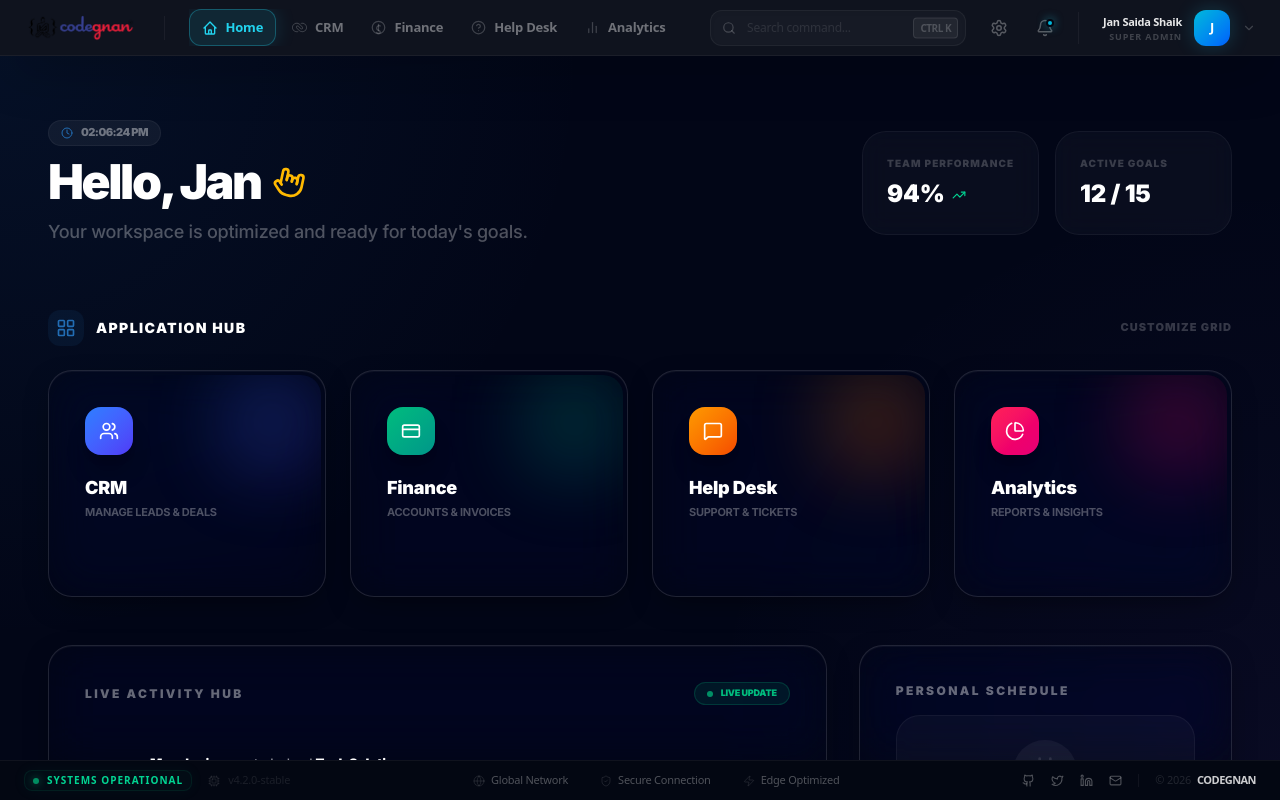
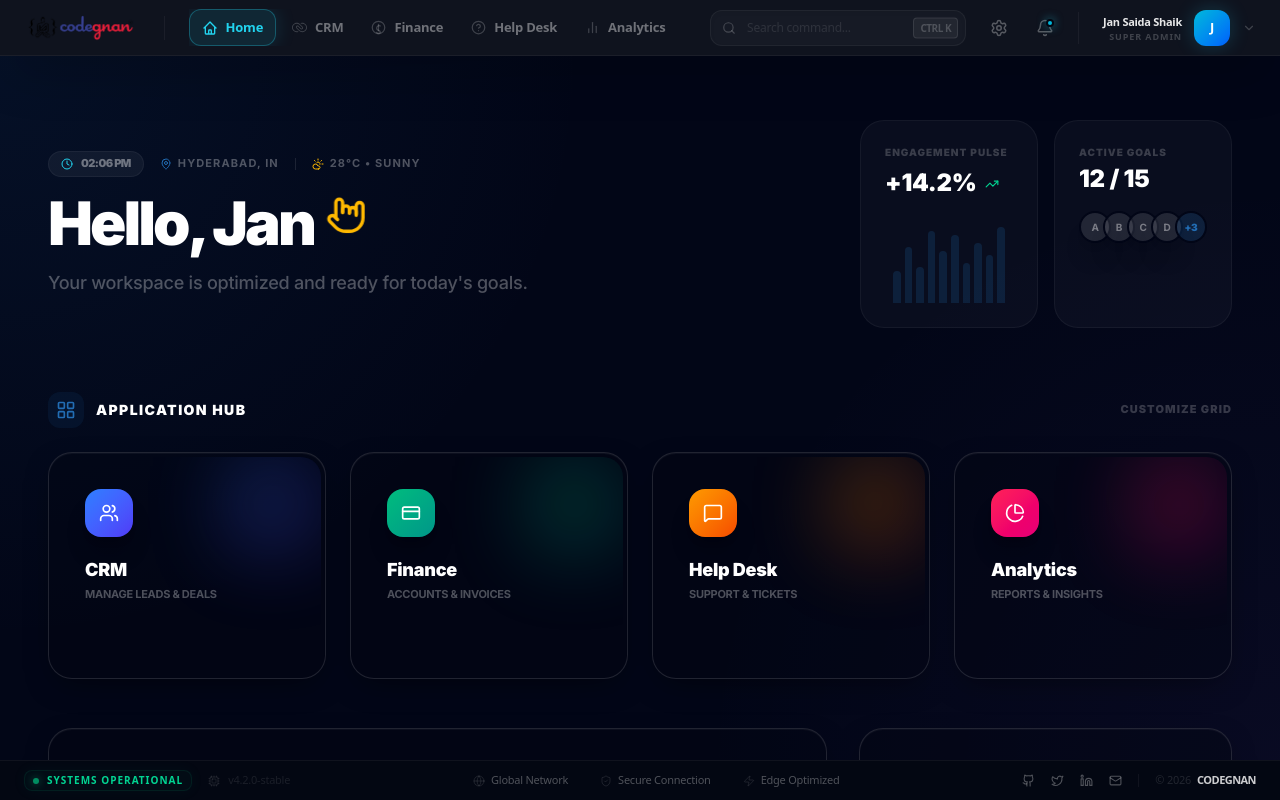
Before and after one commit to jansaida-shaik/codegnan, a Next.js app: page /home in a window 1280 px wide. Built offline with nearby package versions, Linux system fonts and the light colour scheme.

Commit message:
feat: enhance home page with interactive widgets

```diff
--- a/app/globals.css
+++ b/app/globals.css
@@ -61,6 +61,26 @@
 @keyframes subtleFloat {
   0%, 100% { transform: translateY(0) scale(1); }
   50% { transform: translateY(-10px) scale(1.02); }
+}
+
+@keyframes shimmer {
+  0% { background-position: -200% 0; }
+  100% { background-position: 200% 0; }
+}
+
+@keyframes entrance {
+  from { opacity: 0; transform: translateY(20px) scale(0.98); }
+  to { opacity: 1; transform: translateY(0) scale(1); }
+}
+
+.animate-shimmer {
+  background: linear-gradient(90deg, transparent, rgba(255,255,255,0.05), transparent);
+  background-size: 200% 100%;
+  animation: shimmer 2s infinite;
+}
+
+.animate-entrance {
+  animation: entrance 0.6s cubic-bezier(0.2, 0.8, 0.2, 1) both;
 }
 
 @keyframes spin-slow {
--- a/app/home/page.tsx
+++ b/app/home/page.tsx
@@ -8,13 +8,16 @@ import {
   LayoutGrid,
   Zap,
   TrendingUp,
-  Mail,
   Clock,
   ChevronRight,
   HandMetal,
   Shapes,
   Gamepad2,
-  PieChart
+  PieChart,
+  CloudSun,
+  MapPin,
+  CheckCircle2,
+  Circle
 } from "lucide-react";
 import { useState, useEffect } from "react";
 
@@ -26,13 +29,59 @@ function DigitalClock() {
   }, []);
   return (
     <div className="flex items-center gap-2 text-white/40 font-black tracking-tighter text-[11px]">
-      <Clock size={12} className="text-primary" />
-      {time.toLocaleTimeString([], { hour: '2-digit', minute: '2-digit', second: '2-digit' })}
+      <Clock size={12} className="text-[#22d3ee]" />
+      {time.toLocaleTimeString([], { hour: '2-digit', minute: '2-digit' })}
+    </div>
+  );
+}
+
+function WeatherWidget() {
+  return (
+    <div className="flex items-center gap-4 text-white/30 font-bold text-[11px] uppercase tracking-widest">
+      <div className="flex items-center gap-1.5">
+        <MapPin size={12} className="text-primary" />
+        <span>Hyderabad, IN</span>
+      </div>
+      <div className="w-px h-3 bg-white/10" />
+      <div className="flex items-center gap-1.5">
+        <CloudSun size={12} className="text-amber-400" />
+        <span>28°C • Sunny</span>
+      </div>
+    </div>
+  );
+}
+
+function PulseChart() {
+  const points = [40, 70, 45, 90, 65, 85, 50, 75, 60, 95];
+  return (
+    <div className="h-24 w-full flex items-end gap-1 px-2 pt-4 group">
+      {points.map((h, i) => (
+        <div
+          key={i}
+          className="flex-1 bg-primary/20 rounded-t-sm group-hover:bg-primary/40 transition-all duration-500 relative"
+          style={{ height: `${h}%`, animationDelay: `${i * 0.05}s` }}
+        >
+          <div
+            className="absolute top-0 left-0 right-0 h-1 bg-primary shadow-[0_0_8px_rgba(34,211,238,0.5)] opacity-0 group-hover:opacity-100 transition-opacity"
+          />
+        </div>
+      ))}
     </div>
   );
 }
 
 function HomeOverview() {
+  const [tasks, setTasks] = useState([
+    { id: 1, text: "Review Q1 Sales Report", completed: false, priority: "high" },
+    { id: 2, text: "Team Sync: New Portal Features", completed: true, priority: "med" },
+    { id: 3, text: "Update Student Placement Logs", completed: false, priority: "high" },
+    { id: 4, text: "Refresh Partner Outreach", completed: false, priority: "low" },
+  ]);
+
+  const toggleTask = (id: number) => {
+    setTasks(prev => prev.map(t => t.id === id ? { ...t, completed: !t.completed } : t));
+  };
+
   const appShortcuts = [
     { id: "crm", label: "CRM", desc: "Manage Leads & Deals", icon: <Users size={20} />, color: "from-blue-500 to-indigo-600", href: "/crm" },
     { id: "finance", label: "Finance", desc: "Accounts & Invoices", icon: <CreditCard size={20} />, color: "from-emerald-500 to-teal-600", href: "/finance" },
@@ -51,36 +100,53 @@ function HomeOverview() {
       <div className="max-w-7xl mx-auto space-y-12">
 
         {/* Welcome Hero */}
-        <div className="flex flex-col md:flex-row md:items-center justify-between gap-8 py-4">
-          <div className="space-y-3">
+        <div className="flex flex-col md:flex-row md:items-center justify-between gap-8 py-4 animate-entrance">
+          <div className="space-y-4">
+             <div className="flex flex-col sm:flex-row sm:items-center gap-4">
                 <div className="flex items-center gap-2 px-3 py-1 bg-white/5 border border-white/5 rounded-full w-fit">
                    <DigitalClock />
                 </div>
+                <WeatherWidget />
+             </div>
              <div className="flex items-center gap-4">
-                <h1 className="text-4xl md:text-5xl font-black text-white tracking-tighter flex items-center gap-3">
-                  Hello, Jan <HandMetal className="text-amber-400 rotate-12" size={32} />
+                <h1 className="text-4xl md:text-6xl font-black text-white tracking-tighter flex items-center gap-3">
+                   Hello, Jan <HandMetal className="text-amber-400" size={40} style={{ animation: "subtleFloat 4s ease-in-out infinite" }} />
                 </h1>
              </div>
              <p className="text-lg text-white/30 font-medium">Your workspace is optimized and ready for today's goals.</p>
           </div>
 
           <div className="grid grid-cols-2 gap-4">
-             <div className="p-6 rounded-3xl bg-white/[0.03] border border-white/5 backdrop-blur-md flex flex-col gap-2 min-w-[160px]">
-                <p className="text-[10px] font-black text-white/20 uppercase tracking-widest">Team Performance</p>
-                <div className="flex items-baseline gap-2">
-                   <p className="text-2xl font-black text-white">94%</p>
+             <div className="p-6 rounded-3xl bg-white/[0.03] border border-white/5 backdrop-blur-md flex flex-col gap-2 min-w-[160px] group overflow-hidden relative">
+                <div className="absolute inset-0 animate-shimmer opacity-0 group-hover:opacity-100 transition-opacity" />
+                <p className="text-[10px] font-black text-white/20 uppercase tracking-widest relative z-10">Engagement Pulse</p>
+                <div className="flex items-baseline gap-2 relative z-10">
+                   <p className="text-2xl font-black text-white">+14.2%</p>
                    <TrendingUp size={14} className="text-emerald-400" />
                 </div>
+                <PulseChart />
              </div>
-             <div className="p-6 rounded-3xl bg-white/[0.03] border border-white/5 backdrop-blur-md flex flex-col gap-2 min-w-[160px]">
+             <div className="p-6 rounded-3xl bg-white/[0.03] border border-white/5 backdrop-blur-md flex flex-col gap-4 min-w-[160px] group">
+                <div className="space-y-1">
                    <p className="text-[10px] font-black text-white/20 uppercase tracking-widest">Active Goals</p>
                    <p className="text-2xl font-black text-white">12 / 15</p>
+                </div>
+                <div className="flex -space-x-2">
+                   {[1,2,3,4].map(i => (
+                     <div key={i} className="w-8 h-8 rounded-full border-2 border-[#020617] bg-white/10 flex items-center justify-center text-[10px] font-bold text-white/40 shadow-xl">
+                        {String.fromCharCode(64 + i)}
+                     </div>
+                   ))}
+                   <div className="w-8 h-8 rounded-full border-2 border-[#020617] bg-primary/20 flex items-center justify-center text-[10px] font-black text-primary">
+                      +3
+                   </div>
+                </div>
              </div>
           </div>
         </div>
 
         {/* Application Hub */}
-        <div className="space-y-6">
+        <div className="space-y-6 animate-entrance [animation-delay:0.1s]">
            <div className="flex items-center justify-between">
               <div className="flex items-center gap-3">
                  <div className="p-2 bg-primary/10 rounded-xl text-primary">
@@ -92,8 +158,8 @@ function HomeOverview() {
            </div>
 
            <div className="grid grid-cols-1 sm:grid-cols-2 lg:grid-cols-4 gap-6">
-              {appShortcuts.map((app) => (
-                <div key={app.id} className="bento-item group cursor-pointer">
+              {appShortcuts.map((app, idx) => (
+                <div key={app.id} className="bento-item group cursor-pointer hover:shadow-[0_0_40px_-10px_rgba(34,211,238,0.2)]" style={{ animationDelay: `${idx * 0.1}s` }}>
                    <div className="p-8 space-y-6 relative overflow-hidden h-full flex flex-col justify-between">
                       <div className={`absolute top-0 right-0 w-24 h-24 bg-gradient-to-br ${app.color} opacity-0 group-hover:opacity-10 blur-2xl transition-opacity animate-pulse`} />
                       <div className={`w-12 h-12 rounded-2xl bg-gradient-to-br ${app.color} flex items-center justify-center text-white shadow-xl shadow-black/20 group-hover:scale-110 transition-transform duration-500`}>
@@ -112,8 +178,8 @@ function HomeOverview() {
            </div>
         </div>
 
-        {/* Home Specific Content: Feed & Schedule */}
-        <div className="grid grid-cols-1 lg:grid-cols-3 gap-8">
+        {/* Feed & Tasks */}
+        <div className="grid grid-cols-1 lg:grid-cols-3 gap-8 animate-entrance [animation-delay:0.2s]">
 
            {/* Activity Feed */}
            <div className="lg:col-span-2 bento-item">
@@ -149,25 +215,42 @@ function HomeOverview() {
               </div>
            </div>
 
-           {/* Personal Schedule */}
+           {/* Interactive Tasks */}
            <div className="bento-item">
               <div className="p-8 h-full flex flex-col justify-between space-y-8">
-                 <div className="space-y-4">
-                    <h2 className="text-[12px] font-black text-white/40 uppercase tracking-[0.2em]">Personal Schedule</h2>
-                    <div className="p-6 rounded-3xl bg-white/[0.03] border border-white/5 text-center space-y-4">
-                       <div className="w-16 h-16 bg-white/5 rounded-full mx-auto flex items-center justify-center text-white/10">
-                          <Calendar size={32} />
+                 <div className="space-y-6">
+                    <div className="flex items-center justify-between">
+                       <h2 className="text-[12px] font-black text-white/40 uppercase tracking-[0.2em]">Priority Tasks</h2>
+                       <button className="p-1 hover:text-primary transition-colors">
+                          <Shapes size={14} />
+                       </button>
                     </div>
-                       <div>
-                          <p className="text-[14px] font-black text-white">No Meetings Remaining</p>
-                          <p className="text-[11px] text-white/20 font-medium py-1">Enjoy your focused afternoon, Jan.</p>
+                    <div className="space-y-3">
+                       {tasks.map(task => (
+                         <div
+                           key={task.id}
+                           onClick={() => toggleTask(task.id)}
+                           className={`p-4 rounded-2xl flex items-center gap-3 cursor-pointer transition-all border ${task.completed ? 'bg-white/[0.01] border-transparent opacity-40' : 'bg-white/5 border-white/5 hover:border-white/20'}`}
+                         >
+                           {task.completed ? <CheckCircle2 size={18} className="text-emerald-500" /> : <Circle size={18} className="text-white/20" />}
+                           <div className="flex-1 min-w-0">
+                              <p className={`text-[12px] font-bold truncate ${task.completed ? 'line-through text-white/40' : 'text-white'}`}>
+                                 {task.text}
+                              </p>
+                              {!task.completed && (
+                                <span className={`text-[8px] font-black uppercase tracking-tighter ${task.priority === 'high' ? 'text-rose-500' : task.priority === 'med' ? 'text-amber-500' : 'text-white/20'}`}>
+                                   {task.priority} Priority
+                                </span>
+                              )}
                            </div>
+                         </div>
+                       ))}
                     </div>
                  </div>
 
                  <div className="p-6 rounded-3xl bg-primary/10 border border-primary/20 space-y-4">
                     <div className="flex items-center gap-3 text-primary">
-                       <Shapes size={20} />
+                       <Zap size={20} />
                        <span className="text-[12px] font-black uppercase tracking-wider">Quick Note</span>
                     </div>
                     <textarea
@@ -181,7 +264,7 @@ function HomeOverview() {
         </div>
 
         {/* Bottom Banner */}
-        <div className="p-12 bento-item bg-gradient-to-br from-indigo-500/10 via-purple-500/5 to-transparent relative overflow-hidden group">
+        <div className="p-12 bento-item bg-gradient-to-br from-indigo-500/10 via-purple-500/5 to-transparent relative overflow-hidden group animate-entrance [animation-delay:0.3s]">
            <div className="absolute -bottom-20 -right-20 w-80 h-80 bg-primary/5 blur-[100px] rounded-full group-hover:bg-primary/10 transition-colors" />
            <div className="relative z-10 flex flex-col md:flex-row items-center justify-between gap-8">
               <div className="space-y-4 text-center md:text-left">
```
Lines whose indentation alone changed are shown as unchanged.
